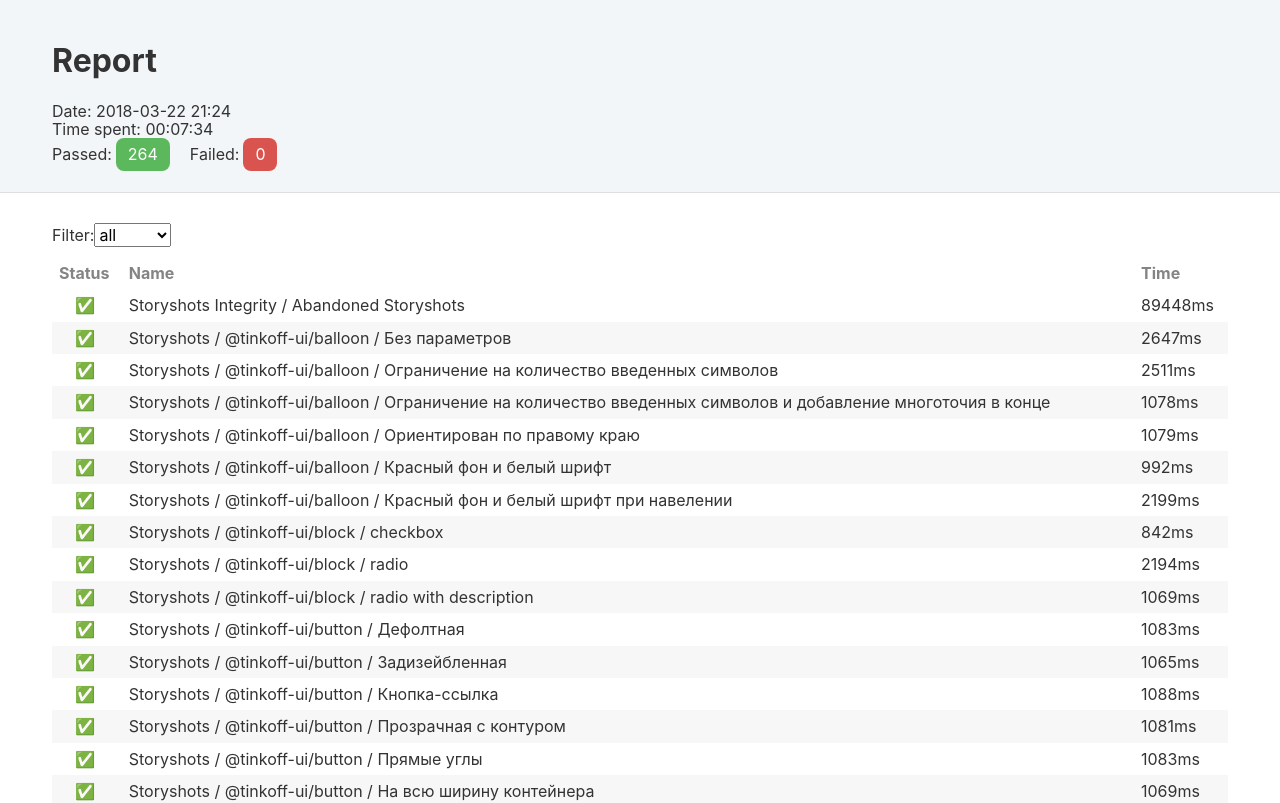
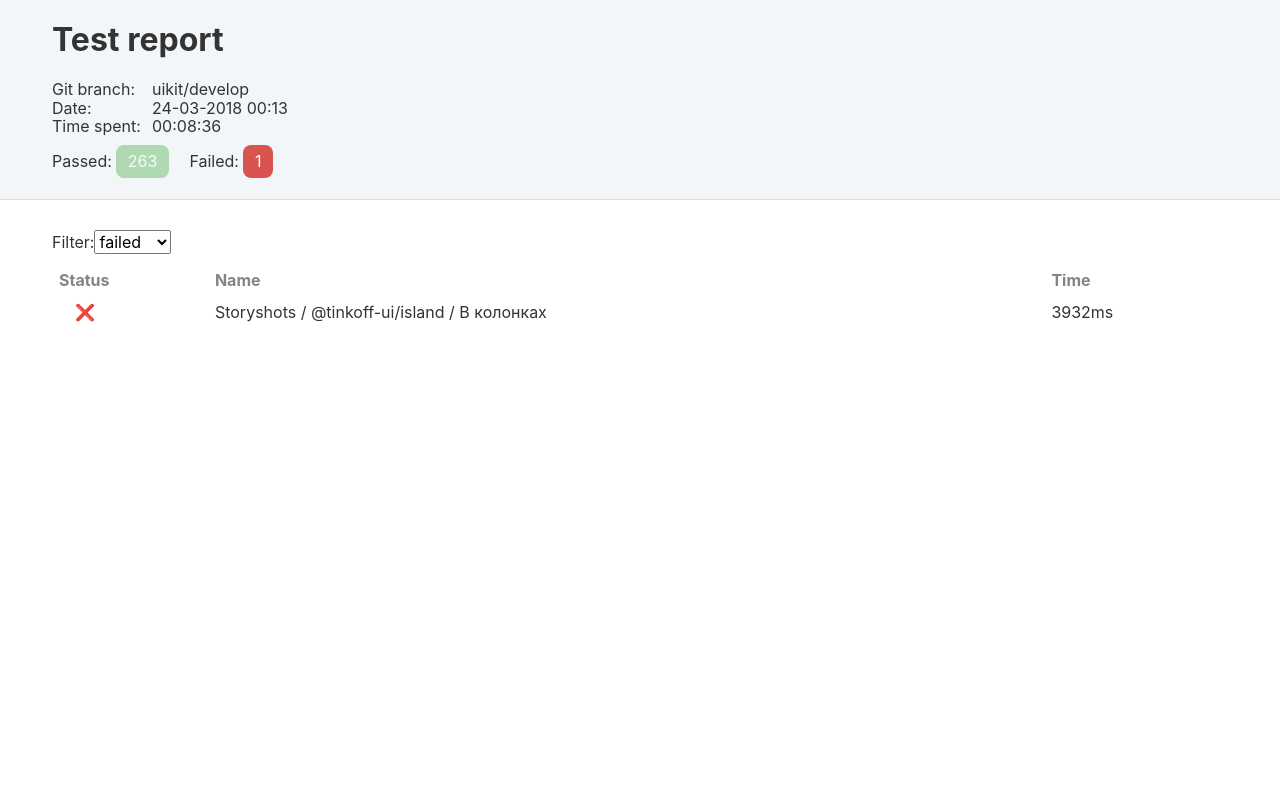
Before and after one commit to SuperOl3g/jest-screenshot-report, a React app: page / in a window 1280 px wide. Shown: the top 803 px of the page. Built offline with nearby package versions, Linux system fonts and the light colour scheme.

Commit message:
добавил ветку гита + доработал шапку

```diff
--- a/index.html
+++ b/index.html
@@ -5,7 +5,7 @@
     <meta name="viewport"
           content="width=device-width, user-scalable=no, initial-scale=1.0, maximum-scale=1.0, minimum-scale=1.0">
     <meta http-equiv="X-UA-Compatible" content="ie=edge">
-    <title>Report</title>
+    <title>Test report</title>
 </head>
 <body>
     <div id="root"></div>
--- a/src/components/App/App.js
+++ b/src/components/App/App.js
@@ -27,7 +27,7 @@ const getNewVal = (stateVal, val) => {
 
 class App extends PureComponent {
     state = {
-        filter: FILTERS.ALL,
+        filter: FILTERS.FAILED,
         results: {}
     };
 
--- a/src/components/Header/Header.css
+++ b/src/components/Header/Header.css
@@ -4,7 +4,17 @@
     box-shadow: rgb(221, 223, 224) 0px -1px 0px 0px inset;
 }
 
+.title {
+    margin-top: 0;
+}
+
+.infoTitle {
+    display: inline-block;
+    width: 100px;
+}
+
 .rightPart {
+    margin-top: 10px;
     display: flex;
 }
 
--- a/src/components/Header/Header.js
+++ b/src/components/Header/Header.js
@@ -1,6 +1,6 @@
 import React, { PureComponent } from 'react';
 import classNames from 'classnames';
-import { pathOr } from 'ramda';
+import { pathOr, isNil } from 'ramda';
 import moment from 'moment';
 
 import Container from '../Container/Container';
@@ -15,19 +15,33 @@ const Header = ({ results, filter, onPassedButtonClick, onFailedButtonClick }) =
         return null;
     }
 
-    const { numFailedTests, numPassedTests, startTime } = results;
-    const formatedStarttime = moment(startTime ).format('YYYY-MM-DD HH:mm');
+    const { numFailedTests, numPassedTests, startTime, gitBranchName } = results;
+    const formatedStarttime = moment(startTime ).format('DD-MM-YYYY HH:mm');
     const { start, end } = pathOr({}, ['testResults', 0, 'perfStats'], results);
     const timeSpent = start && end && (moment(end - start).utc().format('HH:mm:ss'));
 
     return <header className={styles.header}>
     <Container>
         <div className={styles.headerContent}>
-            <h1>Report</h1>
-            {startTime && <div className={styles.info}>Date: {formatedStarttime}</div>}
-            {timeSpent && <div className={styles.info}>Time spent: {timeSpent}</div>}
+            <h1 className={styles.title}>Test report</h1>
+
+            {gitBranchName && <div className={styles.info}>
+                <span className={styles.infoTitle}>Git branch:</span>
+                {gitBranchName}
+            </div>}
+
+            {startTime && <div className={styles.info}>
+                <span className={styles.infoTitle}>Date:</span>
+                {formatedStarttime}
+            </div>}
+
+            {timeSpent && <div className={styles.info}>
+                <span className={styles.infoTitle}>Time spent:</span>
+                {timeSpent}
+            </div>}
+
             <div className={styles.rightPart}>
-                <div className={styles.badgeBlock}>
+                {!isNil(numPassedTests) && <div className={styles.badgeBlock}>
                     Passed:
                     <button
                         className={classNames({
@@ -39,9 +53,9 @@ const Header = ({ results, filter, onPassedButtonClick, onFailedButtonClick }) =
                     >
                         {numPassedTests}
                     </button>
-                </div>
+                </div>}
 
-                <div className={styles.badgeBlock}>
+                {!isNil(numFailedTests) && <div className={styles.badgeBlock}>
                     Failed:
                     <button
                         className={classNames({
@@ -53,7 +67,7 @@ const Header = ({ results, filter, onPassedButtonClick, onFailedButtonClick }) =
                     >
                         {numFailedTests}
                     </button>
-                </div>
+                </div>}
             </div>
         </div>
     </Container>
```
Also changed, not shown: out.json.
